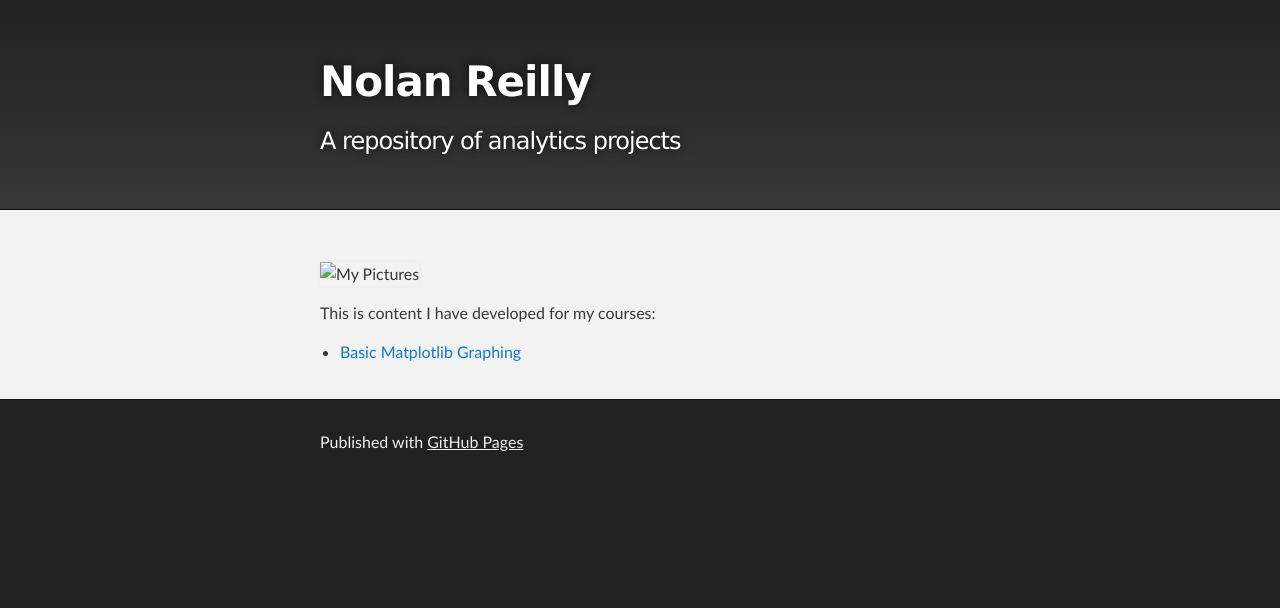
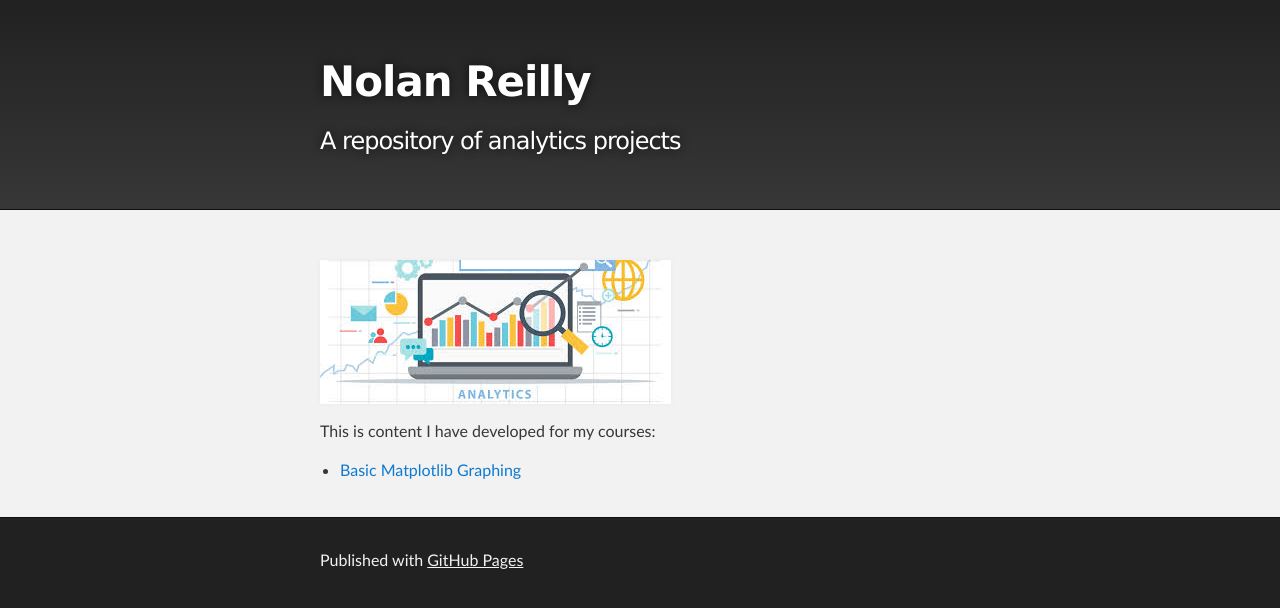
Before and after one commit to nolanpreilly/nolanpreilly.github.io, a Jekyll site: the page built from index.md, in a window 1280 px wide. Shown: the top 608 px of the page. Built offline with Jekyll 4.4.1, drawn with Linux system fonts in a browser that asks for light colours; our own code applies the rules of GitHub Pages for plain Markdown files.

Commit message:
Update index.md

```diff
--- a/index.md
+++ b/index.md
@@ -3,7 +3,7 @@ Title: Nolan Reilly
 Description: A repository of school projects
 ---
 
-![My Pictures](/pics/analyticspic.jpeg)
+![My Pictures](/pics/analyticspic.jpg)
 
 This is content I have developed for my courses:
 
```
